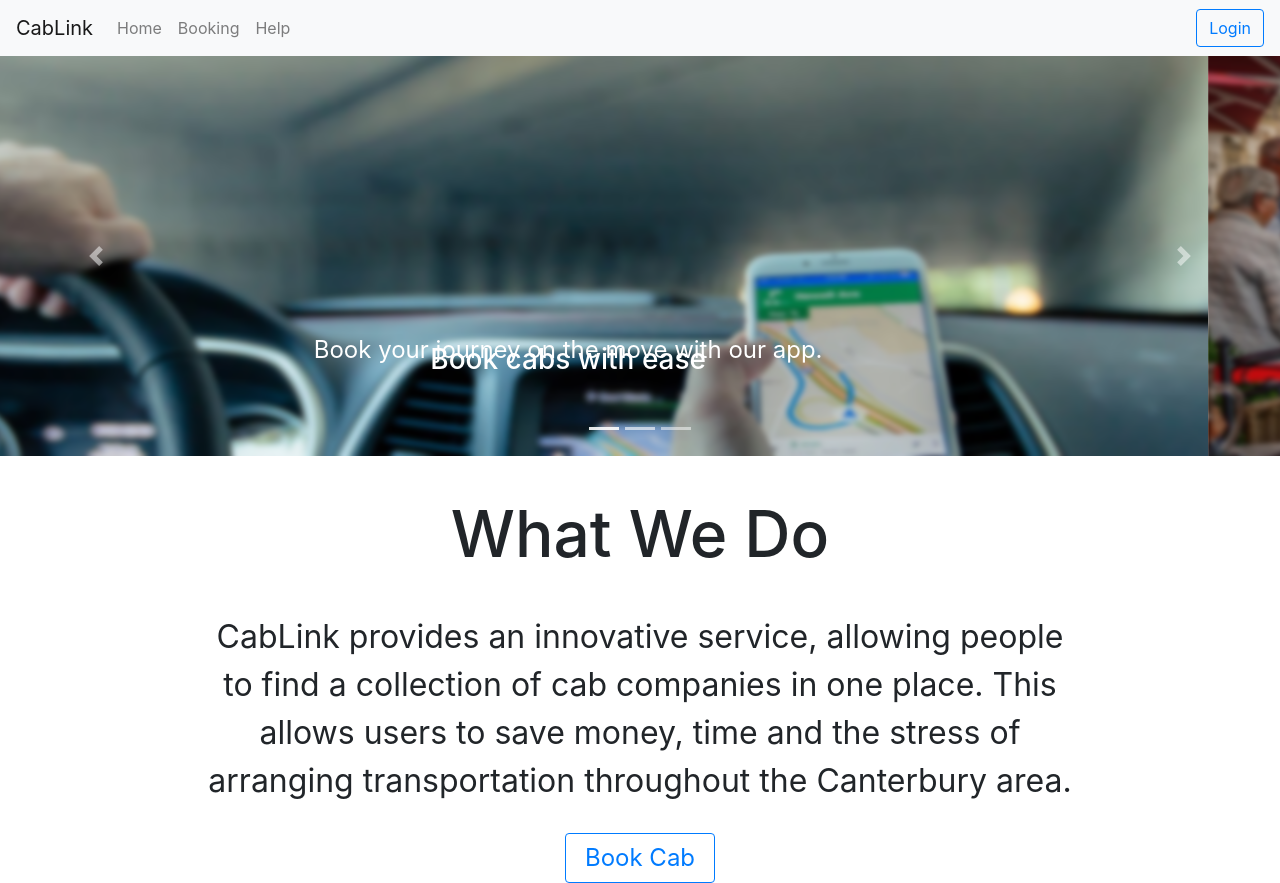
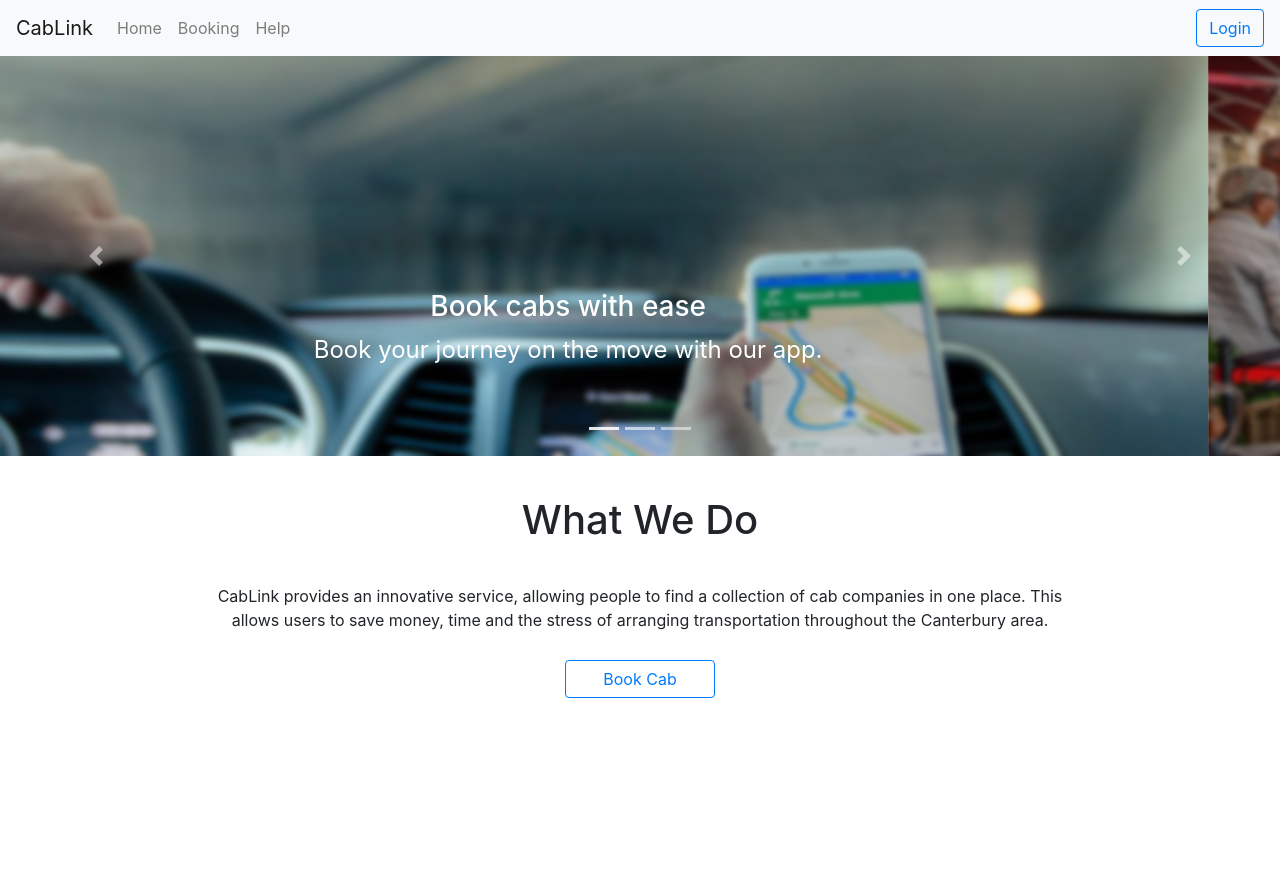
Before and after one commit to kristianpayne1/CabLink, a React (Create React App) app in the folder client/: page / in a window 1280 px wide. After the commit the page ends 800 px from the top, so only its background shows below. Built offline with nearby package versions, Linux system fonts and the light colour scheme.

Commit message:
Minor CSS tweaks on homepage.

```diff
--- a/client/src/Carousel.css
+++ b/client/src/Carousel.css
@@ -1,9 +1,6 @@
 #caroimg {
     max-height: 400px;
     width: 100%;
-}
-#carohead {
-    margin-bottom: -5%;
 }
 #carop {
     margin-bottom:7.5%;
--- a/client/src/Home.css
+++ b/client/src/Home.css
@@ -31,7 +31,7 @@
         font-size: 0.9em;
     }
 }
-@media only screen and (min-width: 1000px) {
+@media only screen and (min-width:1000px) and (max-width:1000px) {
     #intro {
         font-size: 4em;
     }
```
